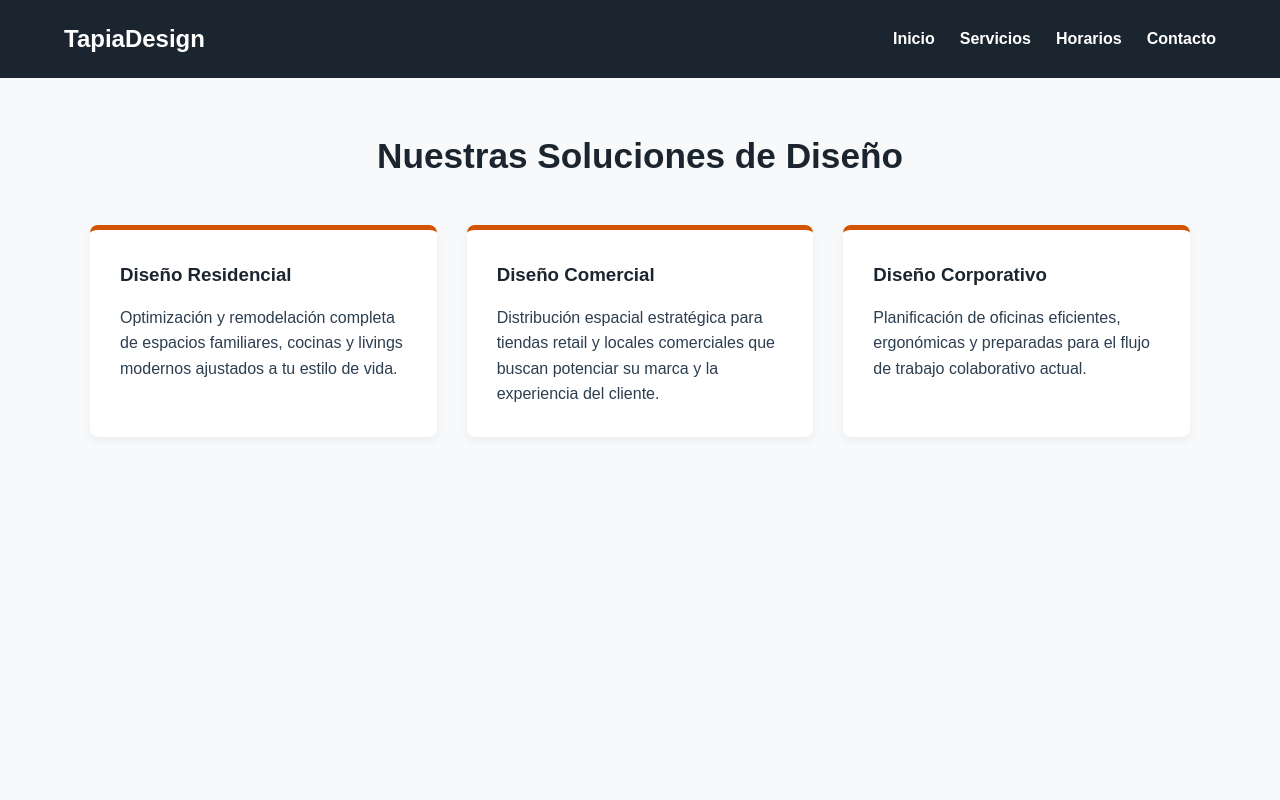
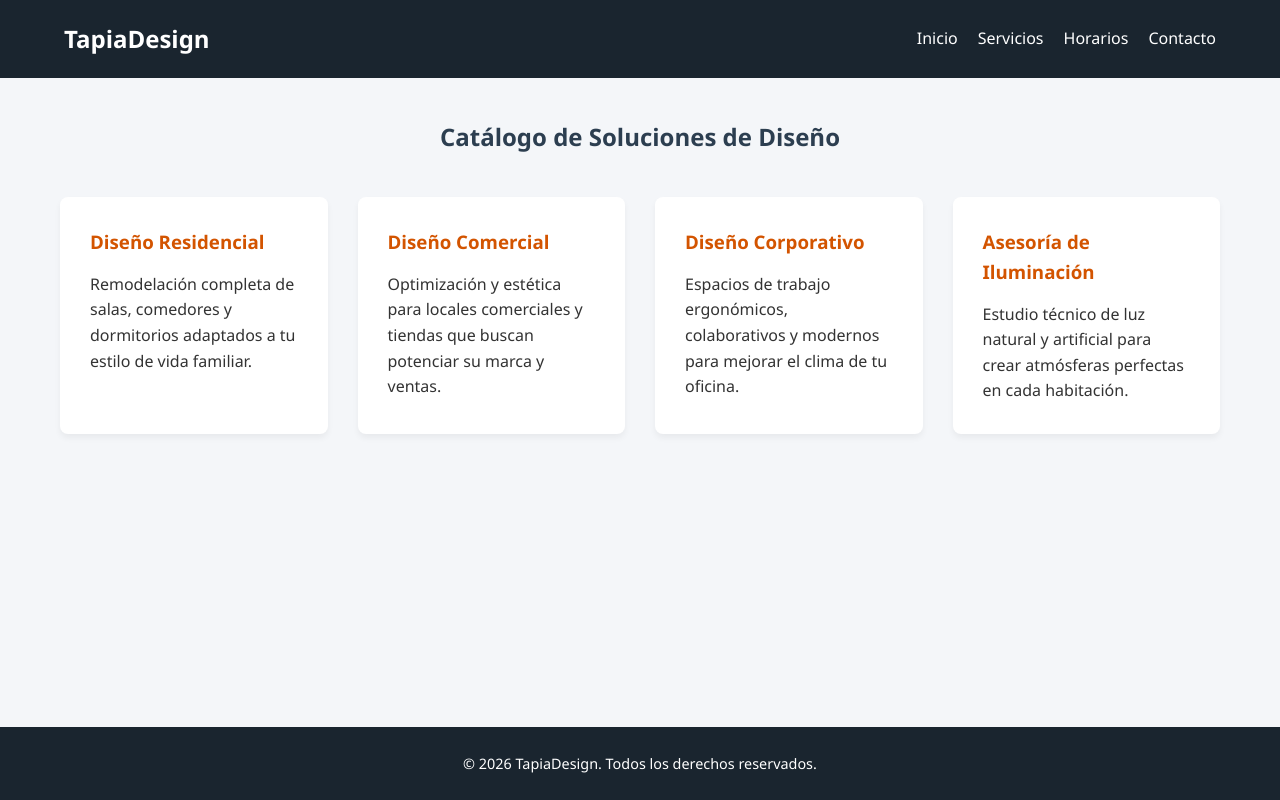
Before and after one commit to tricicoplot/TapiaDesign, a plain HTML site: page src/components/menu.html in a window 1280 px wide. Drawn offline with Linux system fonts and the light colour scheme.

Commit message:
style: correcciones de altura y se fija footer en la totalidad de subpaginas

```diff
--- a/src/components/menu.html
+++ b/src/components/menu.html
@@ -3,11 +3,11 @@
 <head>
     <meta charset="UTF-8">
     <meta name="viewport" content="width=device-width, initial-scale=1.0">
-    <title>Servicios | TapiaDesign</title>
+    <title>Servicios y Soluciones | TapiaDesign</title>
     <link rel="stylesheet" href="../css/global.css">
     <link rel="stylesheet" href="../css/menu.css">
 </head>
-<body>
+<body style="margin: 0; padding: 0; display: flex; flex-direction: column; min-height: 100vh; background-color: #f4f6f9;">
 
     <header class="main-header">
         <div class="logo">TapiaDesign</div>
@@ -21,24 +21,33 @@
         </nav>
     </header>
 
-    <main class="container">
-        <h2>Nuestras Soluciones de Diseño</h2>
+    <main style="flex: 1; width: 100%;">
+        <div class="container">
+            <h2>Catálogo de Soluciones de Diseño</h2>
+            <div class="grid-catalogo">
+                <article class="card-servicio">
+                    <h3>Diseño Residencial</h3>
+                    <p>Remodelación completa de salas, comedores y dormitorios adaptados a tu estilo de vida familiar.</p>
+                </article>
+                <article class="card-servicio">
+                    <h3>Diseño Comercial</h3>
+                    <p>Optimización y estética para locales comerciales y tiendas que buscan potenciar su marca y ventas.</p>
+                </article>
+                <article class="card-servicio">
+                    <h3>Diseño Corporativo</h3>
+                    <p>Espacios de trabajo ergonómicos, colaborativos y modernos para mejorar el clima de tu oficina.</p>
+                </article>
+                <article class="card-servicio">
+                    <h3>Asesoría de Iluminación</h3>
+                    <p>Estudio técnico de luz natural y artificial para crear atmósferas perfectas en cada habitación.</p>
+                </article>
+            </div>
+        </div>
+    </main>
 
-        <section class="portfolio-grid">
-            <article class="portfolio-item">
-                <h3>Diseño Residencial</h3>
-                <p>Optimización y remodelación completa de espacios familiares, cocinas y livings modernos ajustados a tu estilo de vida.</p>
-            </article>
-            <article class="portfolio-item">
-                <h3>Diseño Comercial</h3>
-                <p>Distribución espacial estratégica para tiendas retail y locales comerciales que buscan potenciar su marca y la experiencia del cliente.</p>
-            </article>
-            <article class="portfolio-item">
-                <h3>Diseño Corporativo</h3>
-                <p>Planificación de oficinas eficientes, ergonómicas y preparadas para el flujo de trabajo colaborativo actual.</p>
-            </article>
-        </section>
-    </main>
+    <footer style="background-color: #1a252f; color: #ffffff; text-align: center; padding: 25px 0; font-size: 0.9rem; width: 100%; font-family: 'Segoe UI', Arial, sans-serif;">
+        <p>&copy; 2026 TapiaDesign. Todos los derechos reservados.</p>
+    </footer>
 
 </body>
 </html>
--- a/src/css/global.css
+++ b/src/css/global.css
@@ -1,12 +1,11 @@
 :root {
-    --color-primario: #1a252f;      /* Azul oscuro de alta legibilidad */
-    --color-secundario: #d35400;    /* Naranja técnico para acentos */
-    --color-fondo: #f8f9fa;
+  --color-primario: #2c3e50;
+  --color-secundario: #d35400;
+  --color-texto: #333333;
   --color-blanco: #ffffff;
-    --color-texto: #2c3e50;
+  --color-fondo: #f4f6f9;
   --color-error: #c0392b;
   --color-exito: #27ae60;
-    --fuente-base: 'Arial', sans-serif;
 }
 
 * {
@@ -16,20 +15,21 @@
 }
 
 body {
-    font-family: var(--fuente-base);
-    font-size: 16px;
+  font-family: 'Segoe UI', Tahoma, Geneva, Verdana, sans-serif;
+  background-color: var(--color-fondo);
   color: var(--color-texto);
-    background-color: var(--color-fondo);
   line-height: 1.6;
 }
 
-/* Estructura común para el menú de navegación */
 .main-header {
-    background-color: var(--color-primario);
+  background-color: #1a252f;
+  padding: 20px 5%;
   display: flex;
   justify-content: space-between;
   align-items: center;
-    padding: 20px 5%;
+  position: sticky;
+  top: 0;
+  z-index: 100;
 }
 
 .main-header .logo {
@@ -41,14 +41,14 @@ body {
 .main-nav ul {
   display: flex;
   list-style: none;
-    gap: 25px;
+  gap: 20px;
 }
 
 .main-nav a {
   color: var(--color-blanco);
   text-decoration: none;
-    font-weight: bold;
-    transition: color 0.3s ease;
+  font-weight: 500;
+  transition: color 0.3s;
 }
 
 .main-nav a:hover {
--- a/src/css/menu.css
+++ b/src/css/menu.css
@@ -1,39 +1,35 @@
 .container {
-    width: 90%;
-    max-width: 1100px;
-    margin: 50px auto;
+    max-width: 1200px;
+    margin: 40px auto;
+    padding: 0 20px;
 }
 
-h2 {
+.container h2 {
     text-align: center;
+    color: var(--color-primario);
     margin-bottom: 40px;
-    color: var(--color-primario);
-    font-size: 2.2rem;
 }
 
-/* Aplicación estricta de CSS Grid de 3 columnas (Criterio E5) */
-.portfolio-grid {
+/* El Grid bidimensional exigido por la pauta */
+.grid-catalogo {
     display: grid;
-    grid-template-columns: repeat(3, 1fr);
+    grid-template-columns: repeat(auto-fit, minmax(250px, 1fr));
     gap: 30px;
 }
 
-.portfolio-item {
+.card-servicio {
     background-color: var(--color-blanco);
     padding: 30px;
     border-radius: 8px;
-    border-top: 5px solid var(--color-secundario);
-    box-shadow: 0 4px 8px rgba(0,0,0,0.05);
+    box-shadow: 0 4px 6px rgba(0,0,0,0.05);
+    transition: transform 0.3s ease;
 }
 
-.portfolio-item h3 {
-    color: var(--color-primario);
+.card-servicio:hover {
+    transform: translateY(-5px);
+}
+
+.card-servicio h3 {
+    color: var(--color-secundario);
     margin-bottom: 15px;
 }
-
-/* Diseño Adaptativo / Responsive para teléfonos celulares (Criterio E6) */
-@media (max-width: 768px) {
-    .portfolio-grid {
-        grid-template-columns: 1fr; /* El grid se estira a 1 sola columna vertical en móviles */
-    }
-}
```
Also changed, not shown: index.html (+12 -10 lines), src/components/contacto.html (+6 -2 lines), src/components/horarios.html (+10 -4 lines), 1 other file. Lines whose indentation alone changed are shown as unchanged.
